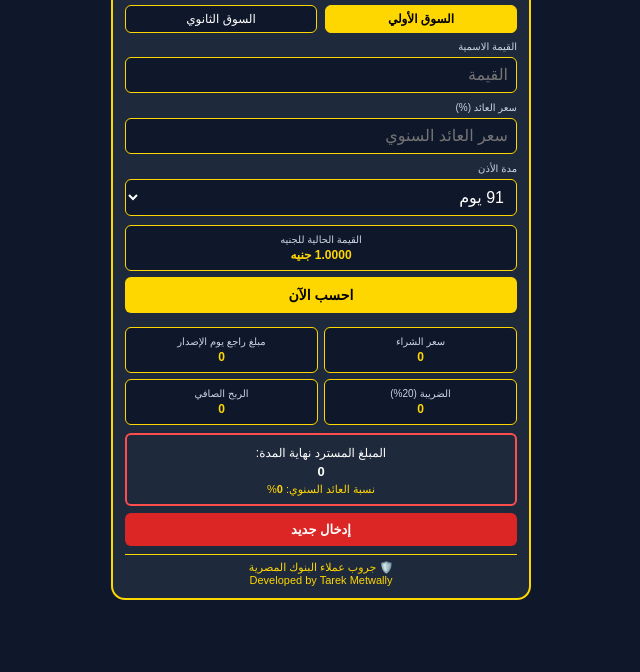
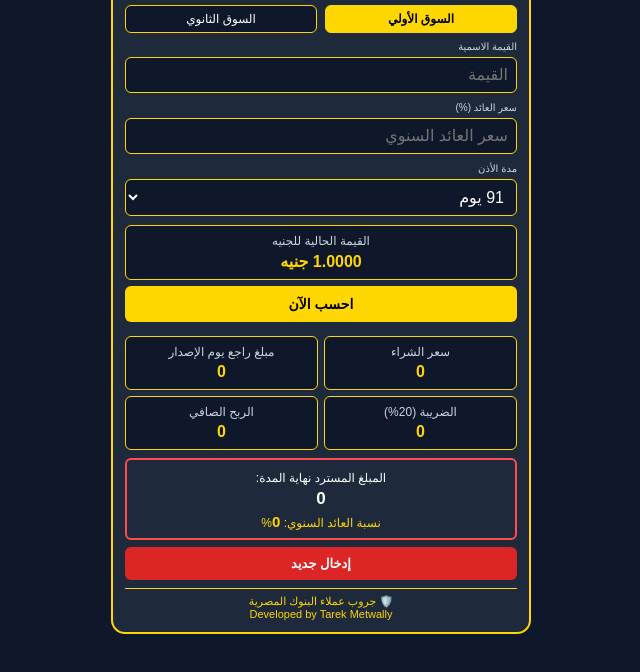
Before and after one commit to tarekcbe-a11y/egypt-treasury-bills-center, a plain HTML site: page index.html in a window 1280 px wide. Shown: the part 106-778 px from the top of the page, without its empty margins (319-959 px from the left). Drawn offline with Linux system fonts and the light colour scheme.

Commit message:
Update index.html

```diff
--- a/index.html
+++ b/index.html
@@ -5,7 +5,7 @@
     <link rel="manifest" href="manifest.json">
     <meta name="theme-color" content="#ffd700">
     <meta charset="UTF-8">
-    <meta name="viewport" content="width=device-width, initial-scale=1.0">
+    <meta name="viewport" content="width=device-width, initial-scale=1.0, maximum-scale=1.0, user-scalable=no">
     <meta name="description" content="حاسبة أذون الخزانة المصرية لحساب سعر الشراء والضريبة وصافي الربح والقيمة الحالية للجنيه.">
     <title>حاسبة أذون الخزانة - جروب عملاء البنوك المصرية</title>
 
@@ -31,6 +31,7 @@
             margin: 0;
             padding: 8px;
             user-select: none;
+            touch-action: pan-y;
         }
 
         .container {
@@ -154,15 +155,15 @@
 
         .card span {
             display: block;
-            font-size: 10px;
-            margin-bottom: 3px;
+            font-size: 12px;
+            margin-bottom: 4px;
             color: #cbd5e1;
         }
 
         .card h4 {
             margin: 0;
             color: #ffd700;
-            font-size: 12px;
+            font-size: 16px;
             word-break: break-all;
         }
 
@@ -177,15 +178,15 @@
 
         .pv-card span {
             display: block;
-            font-size: 10px;
-            margin-bottom: 3px;
+            font-size: 12px;
+            margin-bottom: 4px;
             color: #cbd5e1;
         }
 
         .pv-card h4 {
             margin: 0;
             color: #ffd700;
-            font-size: 12px;
+            font-size: 16px;
         }
 
         .total-box {
@@ -288,11 +289,11 @@
             المبلغ المسترد نهاية المدة:
         </span>
 
-        <h4 id="resTotal" style="margin:3px 0 0 0; font-size:13px;">0</h4>
+        <h4 id="resTotal" style="margin:3px 0 0 0; font-size:17px;">0</h4>
 
-        <span id="lblAnnualYield" style="font-size:11px; margin-top:4px; color:#ffd700; display:block;">
+        <span id="lblAnnualYield" style="font-size:12px; margin-top:4px; color:#ffd700; display:block;">
             نسبة العائد السنوي:
-            <b id="resAnnualYield">0</b>%
+            <b id="resAnnualYield" style="font-size:15px;">0</b>%
         </span>
     </div>
 
@@ -378,11 +379,9 @@
             ? 'المبلغ المسترد نهاية المدة:'
             : 'Amount at Maturity:';
 
-        const annualYield = $('resAnnualYield').innerText;
-
         $('lblAnnualYield').innerHTML = isAr
-            ? 'نسبة العائد السنوي: <b id="resAnnualYield">' + annualYield + '</b>%'
-            : 'Net Annual Yield: <b id="resAnnualYield">' + annualYield + '</b>%';
+            ? 'نسبة العائد السنوي: <b id="resAnnualYield" style="font-size:15px;">0</b>%'
+            : 'Net Annual Yield: <b id="resAnnualYield" style="font-size:15px;">0</b>%';
 
         $('nominal').placeholder = isAr ? 'القيمة' : 'Nominal Value';
         $('rate').placeholder = isAr ? 'سعر العائد السنوي' : 'Annual Yield Rate';
```
